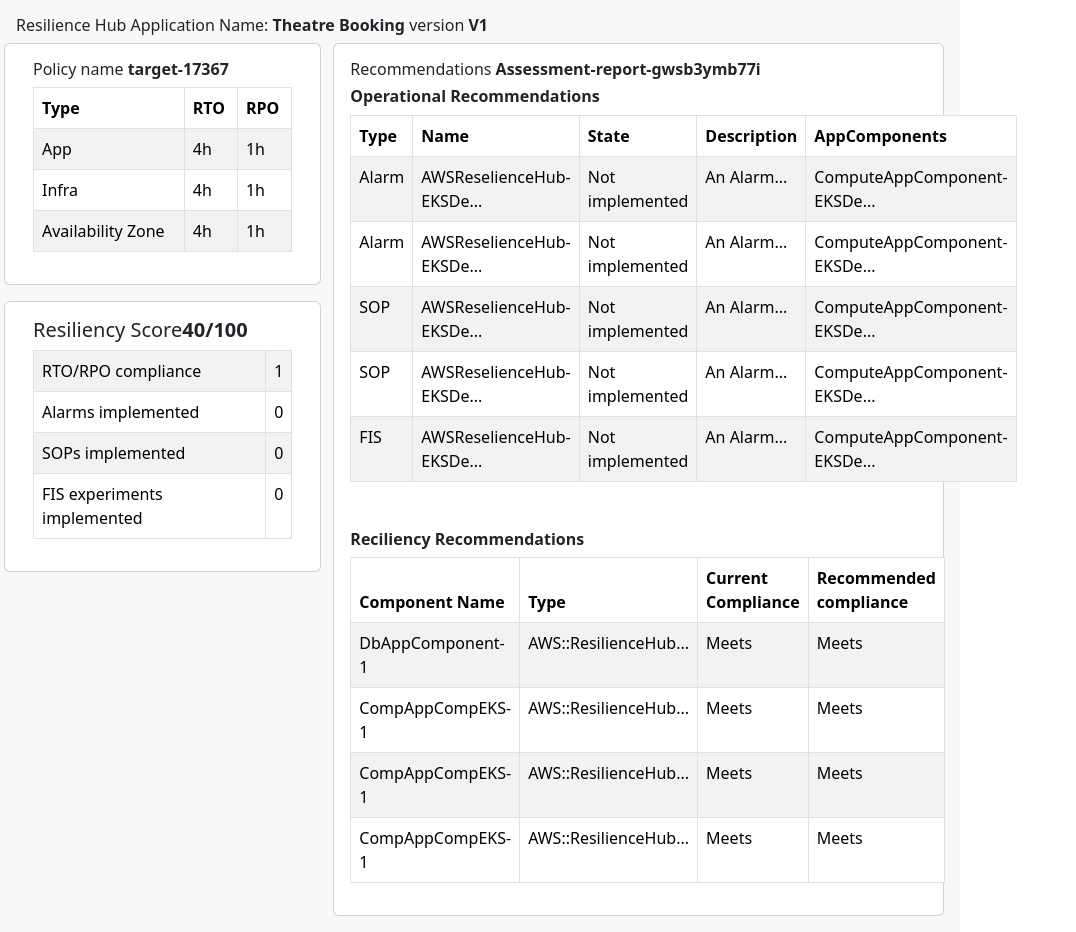
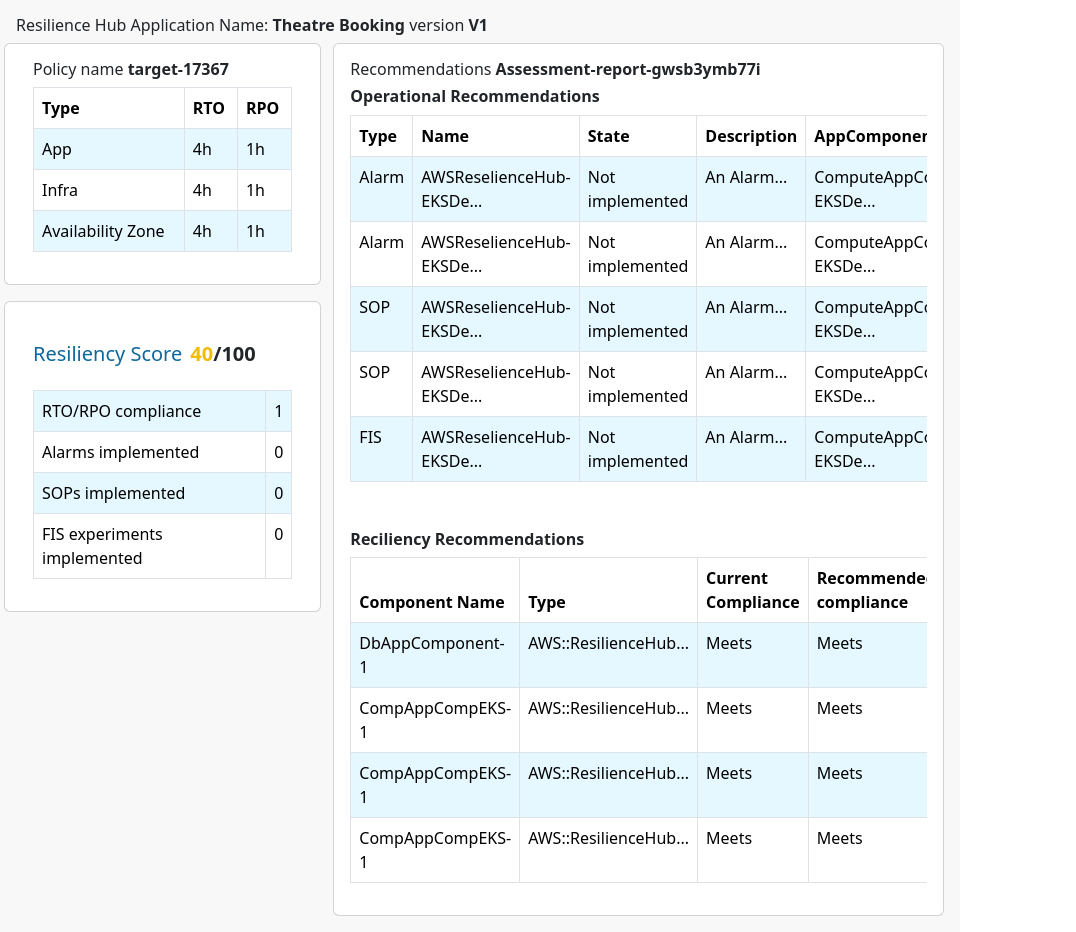
Before and after one commit to VaseemFathima-36/resilience-hub-page, a React (Create React App) app: page / in a window 1280 px wide. Shown: the whole page, without its empty margins (0-1076 px from the left). Built offline with nearby package versions, Linux system fonts and the light colour scheme.

Commit message:
new changes for resilience

```diff
--- a/src/components/prakash/ResilienceHub.css
+++ b/src/components/prakash/ResilienceHub.css
@@ -1,3 +1,13 @@
 .main-background {
   background-color: #F8F8F8;
 }
+
+.rs-title {
+  color: #0E679B;
+}
+.rs-top-text {
+  color: #F1BC01;
+}
+.table-striped1 > tbody > tr:nth-child(2n+1) > td, .table-striped1 > tbody > tr:nth-child(2n+1) > th {
+  background-color: #E5F7FF;
+}
--- a/src/components/prakash/ResilienceHub.js
+++ b/src/components/prakash/ResilienceHub.js
@@ -55,7 +55,8 @@
                             <div className="card-body">
                                 <h6 className="card-title">Policy name <span className="target"><b>target-17367</b></span></h6>
                                 {/* Content for the first card */}
-                                <table className='table table-striped table-bordered'>
+                                <div className='table-responsive'>
+                                    <table className='table table-striped1 table-bordered'>
                                         <thead>
                                             <tr>
                                                 <th>Type</th>
@@ -74,23 +75,25 @@
                                         </tbody>
                                     </table>
                                 </div>
+
+                            </div>
                         </div>
 
                     </div>
                     <div className='row mt-3'>
                         <div className="card">
                             <div className="card-body">
-                                <h5>Resiliency Score<span><b>40/100</b></span></h5>
+                                <h5 className='my-4'>
+                                    <span className='rs-title me-2'>Resiliency Score</span>
+                                    <span><b>
+                                        <span className='rs-top-text'>40</span>
+                                        /100</b>
+                                    </span>
+                                </h5>
 
                                 {/* Content for the second card */}
-                                <table className='table table-bordered table-striped'>
-                                    {/* <thead>
-                                        <tr>
-                                            <th>ID</th>
-                                            <th>Name</th>
-                                            <th>Position</th>
-                                        </tr>
-                                    </thead> */}
+                                <div className='table-responsive'>
+                                    <table className='table table-bordered table-striped1'>
                                         <tbody>
                                             {data2.map((employee, index) => (
                                                 <tr key={employee.Type}>
@@ -100,6 +103,8 @@
                                             ))}
                                         </tbody>
                                     </table>
+                                </div>
+
                             </div>
                         </div>
                     </div>
@@ -115,7 +120,8 @@
                                 </span>
                             </h6>
                             <h6><b>Operational Recommendations</b></h6>
-                            <table className='table table-bordered table-striped'>
+                            <div className='table-responsive'>
+                                <table className='table table-bordered table-striped1'>
                                     <thead>
                                         <tr>
                                             <th>Type</th>
@@ -140,10 +146,13 @@
                                 </table>
                             </div>
 
+                        </div>
+
                         <div className="card-body">
 
                             <h6><b>Reciliency Recommendations</b></h6>
-                            <table className='table table-bordered table-striped'>
+                            <div className='table-responsive'>
+                                <table className='table table-bordered table-striped1'>
                                     <thead>
                                         <tr>
                                             <th>Component Name</th>
@@ -166,6 +175,8 @@
                             </div>
 
                         </div>
+
+                    </div>
                 </div>
             </div>
 
```
Lines whose indentation alone changed are shown as unchanged.
